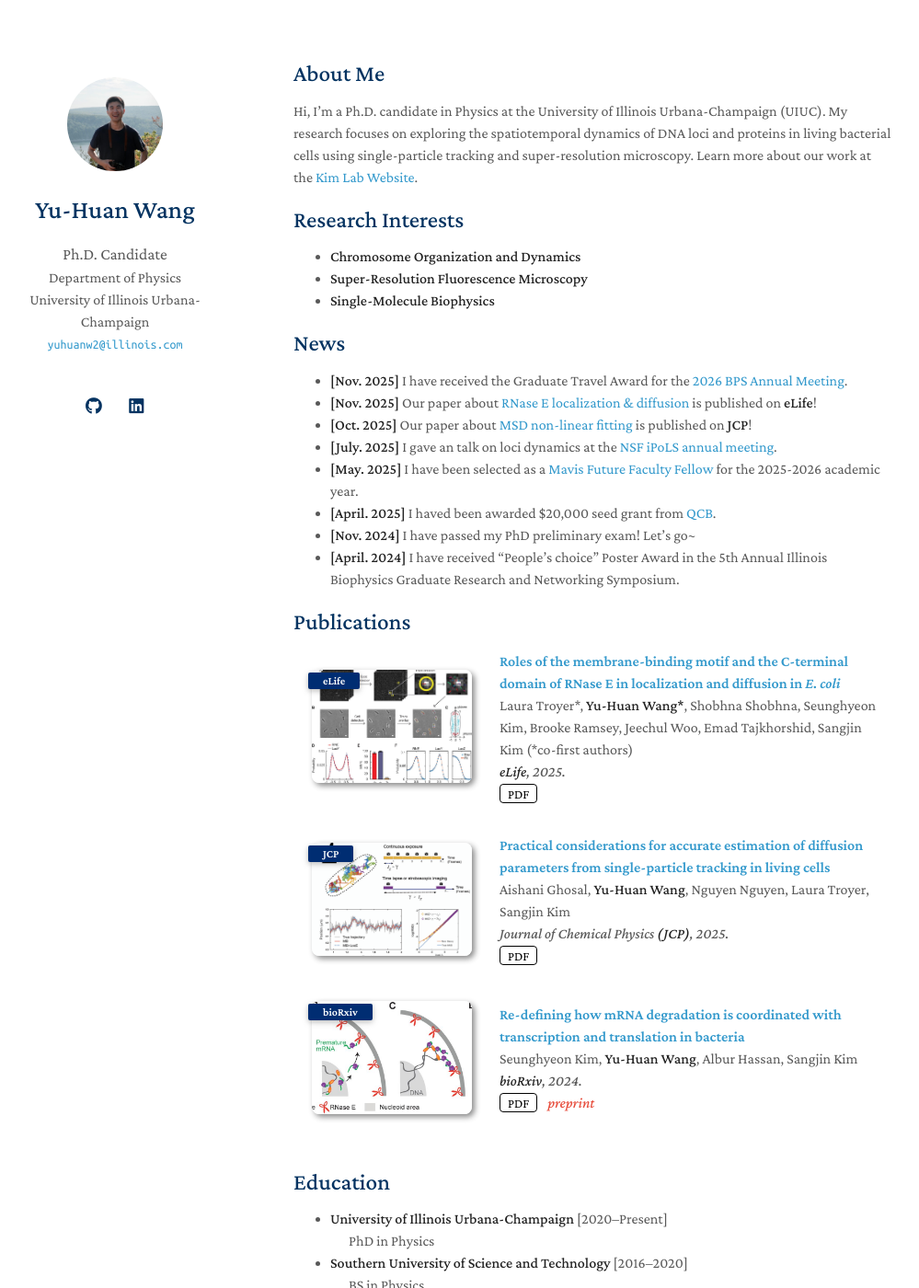
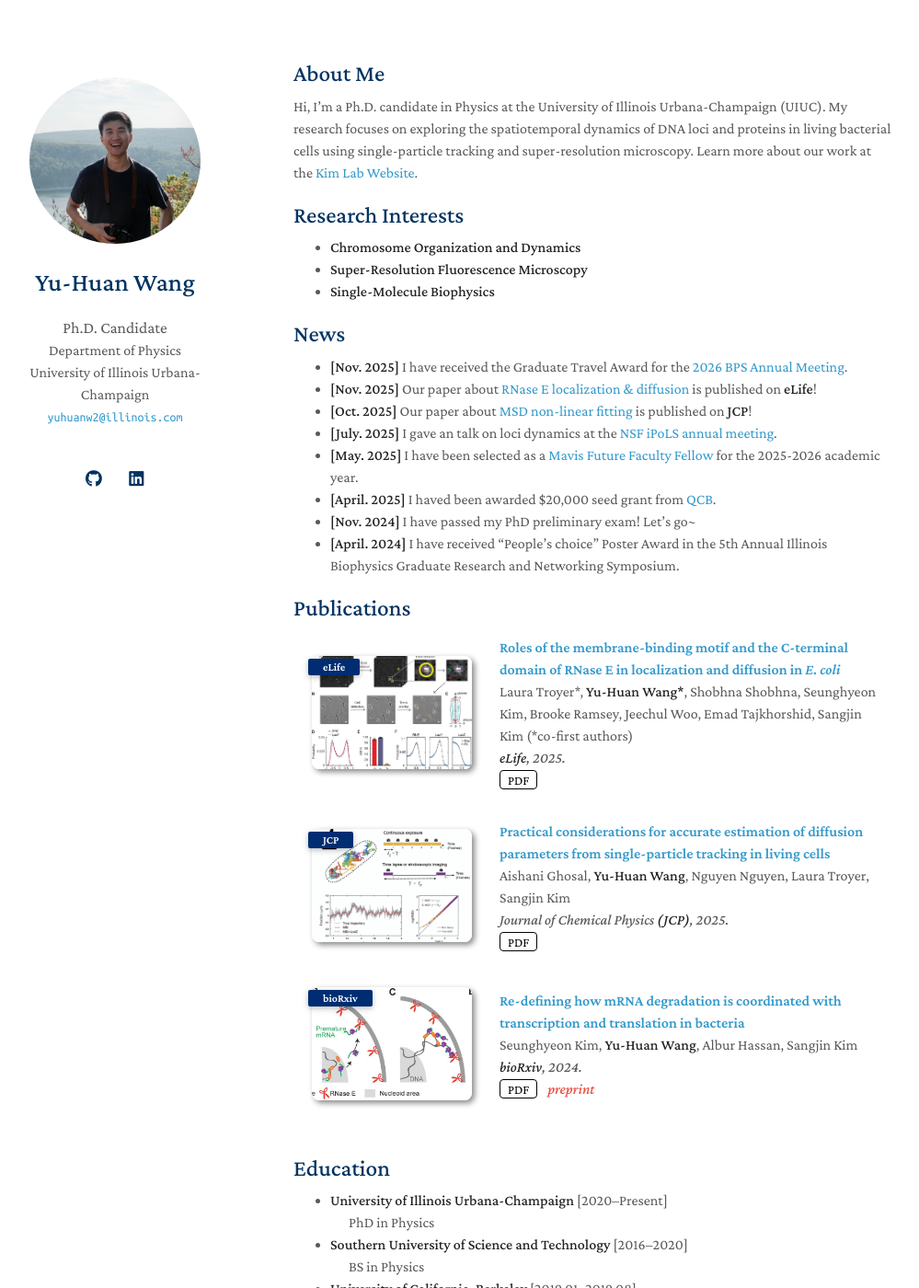
Before and after one commit to wangyh1949/wangyh1949.github.io, a Jekyll site: the page built from index.md, in a window 1280 px wide and 1400 px high. Shown: the whole window at 92% size, without its empty margins (151-1150 px from the left). Built offline with Jekyll 4.4.1, drawn with Linux system fonts in a browser that asks for light colours; a style sheet for code colours, icons or effects is not loaded.

Commit message:
increase avatar size

```diff
--- a/_sass/minimal-light-no-dark-mode.scss
+++ b/_sass/minimal-light-no-dark-mode.scss
@@ -169,7 +169,7 @@ papertitle {
 
       .image.avatar img {
         border-radius: 100%;
-        width: 45%;
+        width: 80%;
         padding: 20px;
         // border: 1px solid #ddd;
         // padding: 3px;
@@ -196,7 +196,7 @@ h1 {
 h2 {
   color:#043361;
   font-weight: 500;
-  margin:2px 0px 15px;
+  margin:2px 0px 10px;
   font-size: 157%;
 }
 
--- a/_sass/minimal-light.scss
+++ b/_sass/minimal-light.scss
@@ -221,7 +221,7 @@ papertitle {
 
       .image.avatar img {
         border-radius: 100%;
-        width: 45%;
+        width: 80%;
         padding: 20px;
         // border: 1px solid #ddd;
         // padding: 3px;
```
